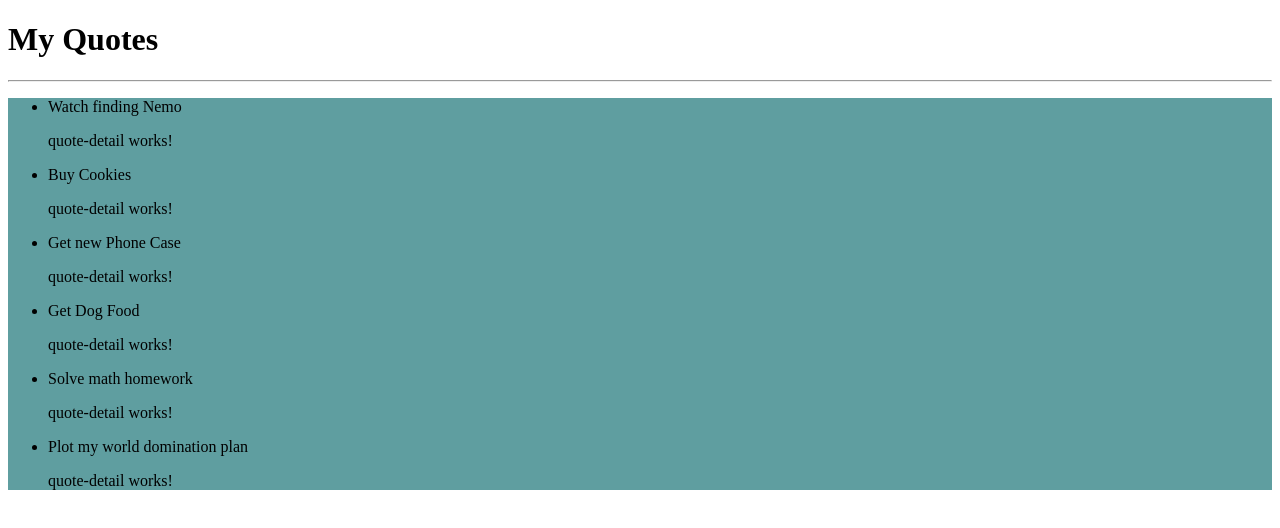
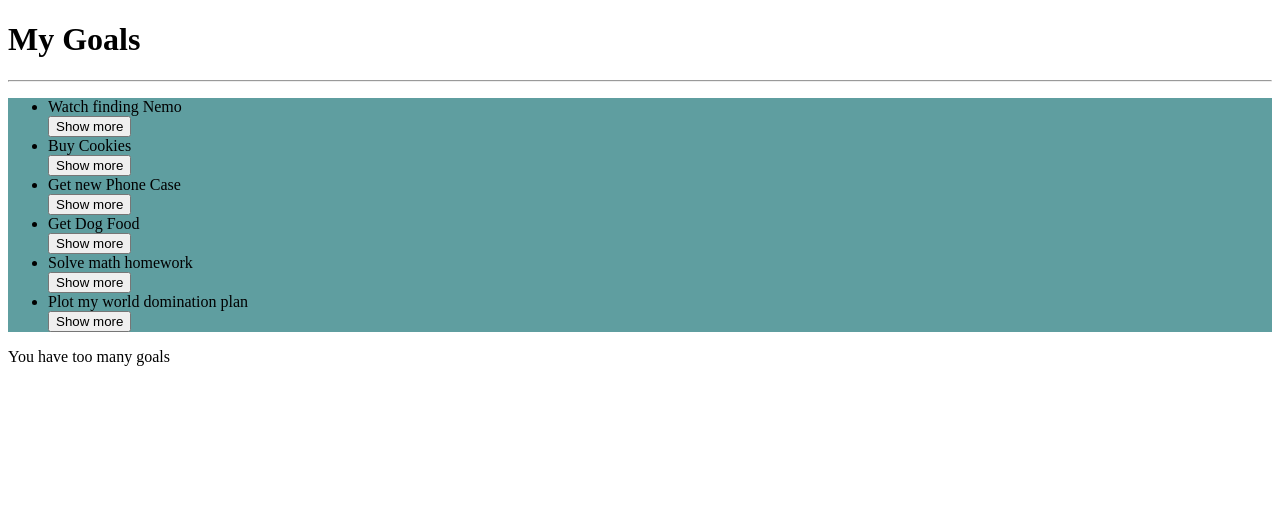
Before and after one commit to FestusMutie/quote_app, an Angular app: page / in a window 1280 px wide. Shown: the top 528 px of the page. Built offline with nearby package versions, Linux system fonts and the light colour scheme.

Commit message:
add toggle details to the quotes

```diff
--- a/src/app/quote-detail/quote-detail.component.html
+++ b/src/app/quote-detail/quote-detail.component.html
@@ -1 +1,3 @@
-<p>quote-detail works!</p>
+<p>
+    {{quote.description}}
+  </p>
--- a/src/app/quote.ts
+++ b/src/app/quote.ts
@@ -1,5 +1,6 @@
 export class Quote {
-id: number;
-name: string;
-description: string;
-}
+    showDescription: boolean;
+        constructor(public id: number,public name: string,public description: string){
+          this.showDescription=false;
+        }
+      }
--- a/src/app/quote/quote.component.html
+++ b/src/app/quote/quote.component.html
@@ -1,10 +1,10 @@
-<div>
-    <h1>My Quotes</h1>
-    <hr>
-    <ul>
-      <li *ngFor='let quote of quotes'>
-        {{quote.name}}
-        <app-quote-detail [quote]='quote'></app-quote-detail>
-      </li>
-    </ul>
+<h1>My Goals</h1>
+<hr>
+<ul>
+  <div *ngFor='let quote of quotes;let i = index'>
+    <li>{{quote.name}}</li>
+    <button (click)='toggleDetails(i)'>Show more</button>
+    <app-quote-detail *ngIf='quote.showDescription' [quote]='quote'></app-quote-detail>
   </div>
+</ul>
+<p *ngIf='quotes.length > 5'>You have too many goals</p>
--- a/src/app/quote/quote.component.ts
+++ b/src/app/quote/quote.component.ts
@@ -7,14 +7,19 @@ import { Quote } from '../quote';
 })
 export class QuoteComponent implements OnInit {
   title = "quote";
-  quotes:Quote[] =[
-    {id:1, name:'Watch finding Nemo',description:'Find an online version and watch merlin find his son'},
-    {id:2,name:'Buy Cookies',description:'I have to buy cookies for the parrot'},
-    {id:3,name:'Get new Phone Case',description:'Diana has her birthday coming up soon'},
-    {id:4,name:'Get Dog Food',description:'Pupper likes expensive sancks'},
-    {id:5,name:'Solve math homework',description:'Damn Math'},
-    {id:6,name:'Plot my world domination plan',description:'Cause I am an evil overlord'},
+
+  quotes: Quote[] = [
+    new Quote(1, 'Watch finding Nemo', 'Find an online version and watch merlin find his son'),
+    new Quote(2,'Buy Cookies','I have to buy cookies for the parrot'),
+    new Quote(3,'Get new Phone Case','Diana has her birthday coming up soon'),
+    new Quote(4,'Get Dog Food','Pupper likes expensive snacks'),
+    new Quote(5,'Solve math homework','Damn Math'),
+    new Quote(6,'Plot my world domination plan','Cause I am an evil overlord'),
   ];
+
+  toggleDetails(index){
+    this.quotes[index].showDescription = !this.quotes[index].showDescription;
+  }
 
   constructor() { }
 
```
